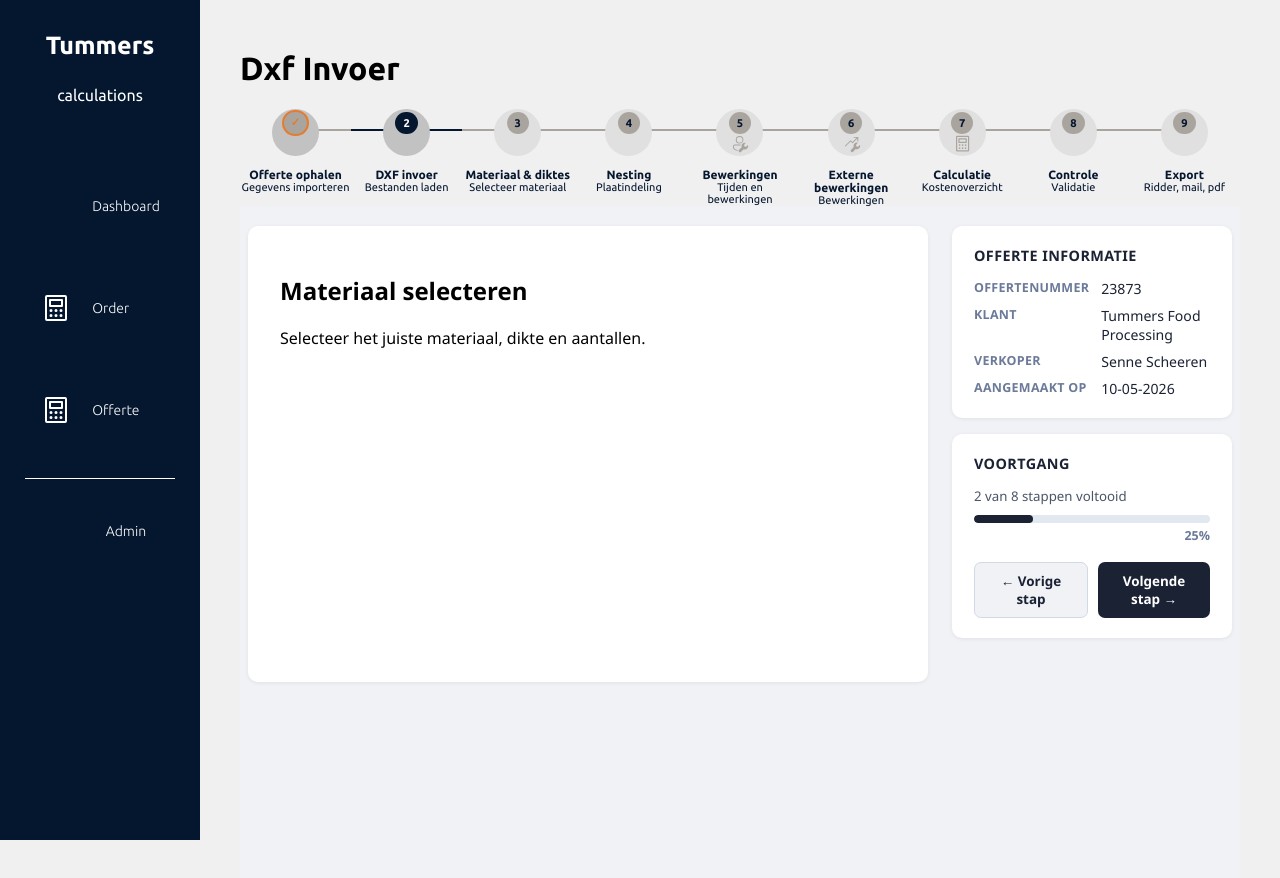
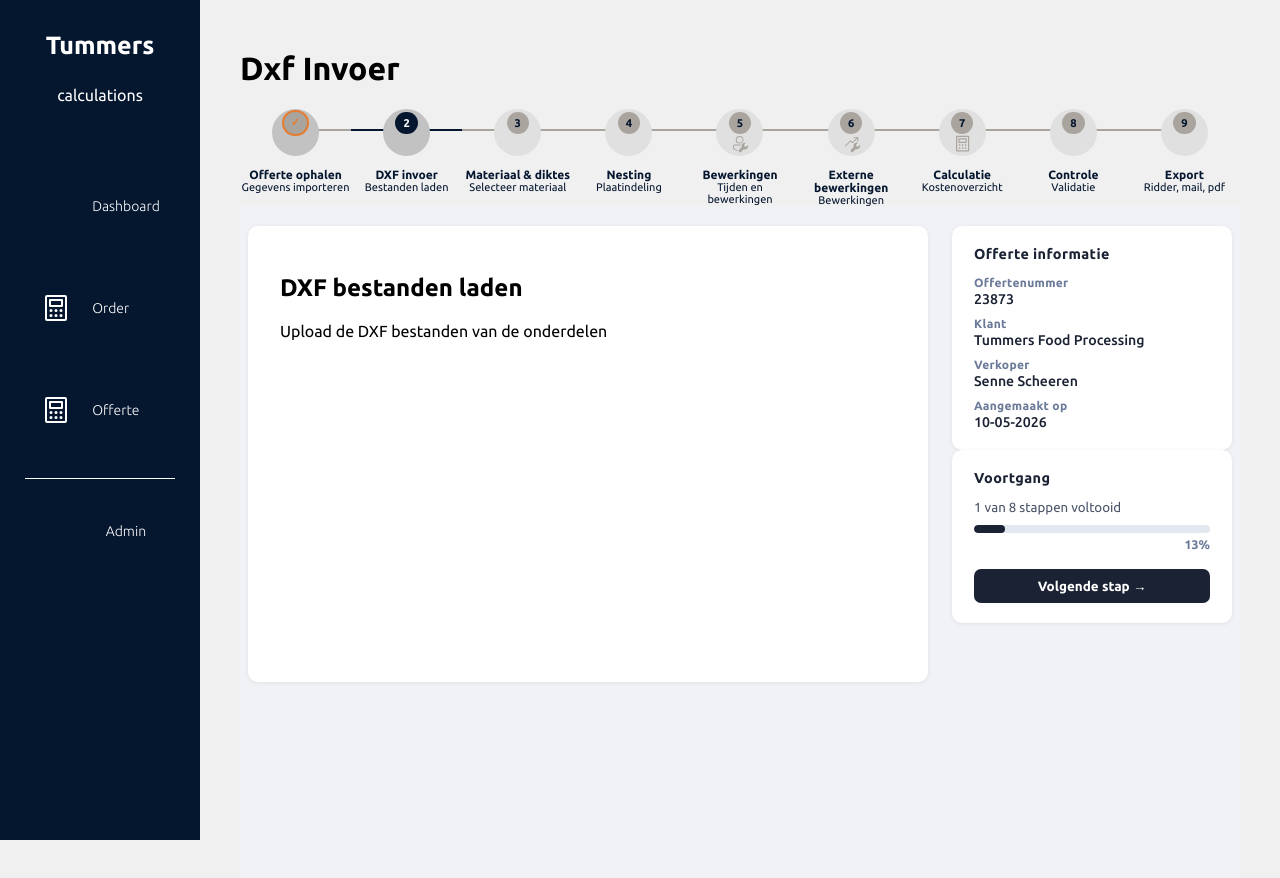
Before and after one commit to afroneko/calculation-tool, a React (Vite) app in the folder Frontend/frontend/: page /stap2 in a window 1280 px wide. Built offline with nearby package versions, Linux system fonts and the light colour scheme; some icons are missing.

Commit message:
Started on dxfInvoer page

```diff
--- a/Frontend/frontend/src/components/cards/detail/DetailCard.css
+++ b/Frontend/frontend/src/components/cards/detail/DetailCard.css
@@ -10,7 +10,6 @@
   font-size: 0.9rem;
   font-weight: 700;
   color: #1a2233;
-  text-transform: uppercase;
   letter-spacing: 0.4px;
 }
 
@@ -31,7 +30,6 @@
   font-size: 0.75rem;
   font-weight: 600;
   color: #6b7a99;
-  text-transform: uppercase;
   letter-spacing: 0.3px;
 }
 
--- a/Frontend/frontend/src/components/cards/progress/ProgressCard.css
+++ b/Frontend/frontend/src/components/cards/progress/ProgressCard.css
@@ -10,7 +10,6 @@
   font-size: 0.9rem;
   font-weight: 700;
   color: #1a2233;
-  text-transform: uppercase;
   letter-spacing: 0.4px;
 }
 
--- a/Frontend/frontend/src/components/cards/progress/ProgressCard.jsx
+++ b/Frontend/frontend/src/components/cards/progress/ProgressCard.jsx
@@ -6,7 +6,7 @@ export default function ProgressCard({
   totalSteps,
   onPrevious,
   onNext,
-  previousDisabled = false,
+  showPrevious = true,
 }) {
   const percentage = Math.round((currentStep / totalSteps) * 100);
 
@@ -34,13 +34,14 @@ export default function ProgressCard({
       <span className="progress-card__percentage">{percentage}%</span>
 
       <div className="progress-card__actions">
+        {showPrevious && (
           <button
             className="progress-card__btn progress-card__btn--secondary"
             onClick={onPrevious}
-          disabled={previousDisabled}
           >
             ← Vorige stap
           </button>
+        )}
         <button
           className="progress-card__btn progress-card__btn--primary"
           onClick={onNext}
--- a/Frontend/frontend/src/layout/OfferteStapLayout.jsx
+++ b/Frontend/frontend/src/layout/OfferteStapLayout.jsx
@@ -1,4 +1,6 @@
 import '../styles/layout.css';
+import DetailCard from '../components/cards/detail/DetailCard';
+import ProgressCard from '../components/cards/progress/ProgressCard';
 
 export default function OfferteStapLayout({
   title,
@@ -7,7 +9,7 @@ export default function OfferteStapLayout({
   voortgang = { stap: 2, totaal: 8 },
   onVorige,
   onVolgende,
-  vorigeDisabled = false,
+  toonVorige = false,
 }) {
   const percentage = Math.round((voortgang.stap / voortgang.totaal) * 100);
 
@@ -25,55 +27,20 @@ export default function OfferteStapLayout({
         {/* ── Rechter kolom: sidebar ── */}
         <aside className="offerte-stap-layout__sidebar">
 
-          {/* Offerte informatie */}
-          <div className="offerte-stap-layout__card">
-            <h2 className="offerte-stap-layout__card-title">Offerte informatie</h2>
-            <dl className="offerte-stap-layout__info-list">
-              <dt>Offertenummer</dt>
-              <dd>{offerte.offertenummer ?? '—'}</dd>
-
-              <dt>Klant</dt>
-              <dd>{offerte.klant ?? '—'}</dd>
-
-              <dt>Verkoper</dt>
-              <dd>{offerte.verkoper ?? '—'}</dd>
-
-              <dt>Aangemaakt op</dt>
-              <dd>{offerte.aangemaaktOp ?? '—'}</dd>
-            </dl>
-          </div>
-
-          {/* Voortgang + navigatieknoppen */}
-          <div className="offerte-stap-layout__card">
-            <h2 className="offerte-stap-layout__card-title">Voortgang</h2>
-            <p className="offerte-stap-layout__progress-label">
-              {voortgang.stap} van {voortgang.totaal} stappen voltooid
-            </p>
-            <div className="offerte-stap-layout__progress-track" role="progressbar"
-              aria-valuenow={percentage} aria-valuemin={0} aria-valuemax={100}>
-              <div
-                className="offerte-stap-layout__progress-fill"
-                style={{ width: `${percentage}%` }}
-              />
-            </div>
-            <span className="offerte-stap-layout__progress-pct">{percentage}%</span>
-
-            <div className="offerte-stap-layout__actions">
-              <button
-                className="offerte-stap-layout__btn offerte-stap-layout__btn--secondary"
-                onClick={onVorige}
-                disabled={vorigeDisabled}
-              >
-                ← Vorige stap
-              </button>
-              <button
-                className="offerte-stap-layout__btn offerte-stap-layout__btn--primary"
-                onClick={onVolgende}
-              >
-                Volgende stap →
-              </button>
-            </div>
-          </div>
+          <DetailCard
+            title="Offerte informatie"
+            number={offerte.offertenummer}
+            customer={offerte.klant}
+            salesperson={offerte.verkoper}
+            date={offerte.aangemaaktOp}
+          />
+          <ProgressCard
+            currentStep={voortgang.stap}
+            totalSteps={voortgang.totaal}
+            onPrevious={onVorige}
+            onNext={onVolgende}
+            showPrevious={toonVorige}
+          />
 
         </aside>
       </div>
--- a/Frontend/frontend/src/pages/stap1/OfferteOphalen.css
+++ b/Frontend/frontend/src/pages/stap1/OfferteOphalen.css
@@ -1,6 +1,5 @@
 .content {
   max-width: 1100px;
-  /* margin: 0 auto; */
   display: flex;
   flex-direction: column;
   gap: 52px;
@@ -23,25 +22,6 @@
   gap: 82px;
   align-items: center;
   align-self: center;
-  max-width: 760px;
+  /* max-width: 860px; */
+  min-width: 600px;
 }
-
-.actions {
-  max-width: 760px;
-  display: flex;
-  justify-content: flex-end;
-}
-
-.next-button {
-  background: var(--text-color);
-  color: white;
-  padding: 10px 16px;
-  border-radius: 8px;
-  border: none;
-  font-size: 0.9rem;
-  font-weight: 600;
-  cursor: pointer;
-  display: flex;
-  align-items: center;
-  gap: 8px;
-}
--- a/Frontend/frontend/src/pages/stap1/OfferteOphalen.jsx
+++ b/Frontend/frontend/src/pages/stap1/OfferteOphalen.jsx
@@ -5,6 +5,8 @@ import ProgressCard from "../../components/cards/progress/ProgressCard";
 import { useNavigate } from "react-router-dom";
 
 export default function OfferteOphalen() {
+  const navigate = useNavigate();
+
   return (
     <div className="page">
       <h1>Offerte Ophalen</h1>
@@ -17,15 +19,15 @@ export default function OfferteOphalen() {
 
         <div className="grid">
           <DetailCard />
-          <ProgressCard />
+          <ProgressCard
+          currentStep={0}
+          totalSteps={8}
+          onNext={() => navigate("/stap2")}
+          showPrevious={false}
+          />
         </div>
 
-        <div className="actions">
-          <button className="next-button" onClick={() => navigate("/stap2")}>
-            Volgende stap →
-          </button>
-        </div>
       </div>
-      </div>
+    </div>
   );
 }
--- a/Frontend/frontend/src/pages/stap2/DxfInvoer.jsx
+++ b/Frontend/frontend/src/pages/stap2/DxfInvoer.jsx
@@ -1,8 +1,10 @@
 import "./DxfInvoer.css";
 import Progressbar from "../../components/progressbar/Progressbar";
 import OfferteStapLayout from "../../layout/OfferteStapLayout";
+import { useNavigate } from "react-router-dom";
 
 export default function DxfInvoer() {
+const navigate = useNavigate();
 
   return (
     <div className="dxf-invoer-page">
@@ -17,13 +19,13 @@ export default function DxfInvoer() {
         verkoper: 'Senne Scheeren',
         aangemaaktOp: '10-05-2026',
       }}
-      voortgang={{ stap: 2, totaal: 8 }}
-      onVorige={() => navigate('/stap/2')}
-      onVolgende={() => navigate('/stap/4')}
+      voortgang={{ stap: 1, totaal: 8 }}
+      onVorige={() => navigate('/stap/1')}
+      onVolgende={() => navigate('/stap/3')}
     >
       {/* Hier komt je tabel, form, of andere content */}
-      <h2>Materiaal selecteren</h2>
-      <p>Selecteer het juiste materiaal, dikte en aantallen.</p>
+      <h2>DXF bestanden laden</h2>
+      <p>Upload de DXF bestanden van de onderdelen</p>
       {/* ... */}
     </OfferteStapLayout>
     </div>
--- a/Frontend/frontend/src/styles/layout.css
+++ b/Frontend/frontend/src/styles/layout.css
@@ -16,7 +16,6 @@
           min-height: 100%;
           box-sizing: border-box;
           background: #f0f2f5;
-          font-family: 'Segoe UI', system-ui, sans-serif;
         }
 
         /* Tweekoloms grid */
```
Lines whose indentation alone changed are shown as unchanged.
